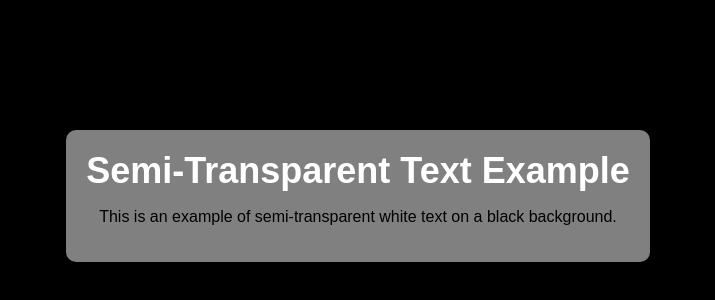
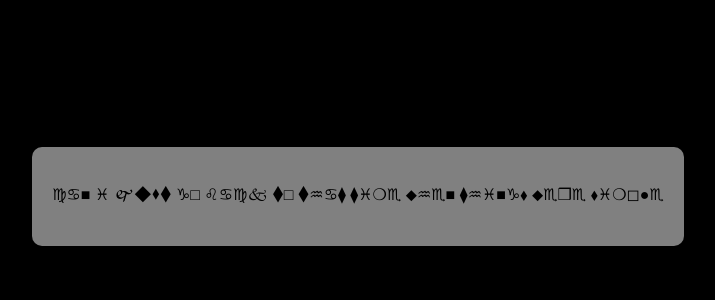
Before and after one commit to noguri112/newsite1, a plain HTML site: page index.html in a window 1280 px wide. Shown: the part 204-504 px from the top of the page, without its empty margins (282-997 px from the left). Drawn offline with Linux system fonts and the light colour scheme.

Commit message:
Update index.html

```diff
--- a/index.html
+++ b/index.html
@@ -32,8 +32,8 @@
 </head>
 <body>
   <div class="text-container">
-    <h1>Semi-Transparent Text Example</h1>
-    <p>This is an example of semi-transparent white text on a black background.</p>
+    <p>♍︎︎♋︎︎■︎︎ ♓︎︎ 🙰◆︎︎⬧︎︎⧫︎︎ ♑︎︎□︎︎ ♌︎︎♋︎︎♍︎︎🙵 ⧫︎︎□︎︎ ⧫︎︎♒︎︎♋︎︎⧫︎︎ ⧫︎︎♓︎︎❍︎︎♏︎︎ ⬥︎♒︎♏︎■︎ ⧫︎♒︎♓︎■︎♑︎⬧︎ ⬥︎♏︎❒︎♏︎ ⬧︎♓︎❍︎◻︎●︎♏︎
+</p>
   </div>
 </body>
 </html>
```
